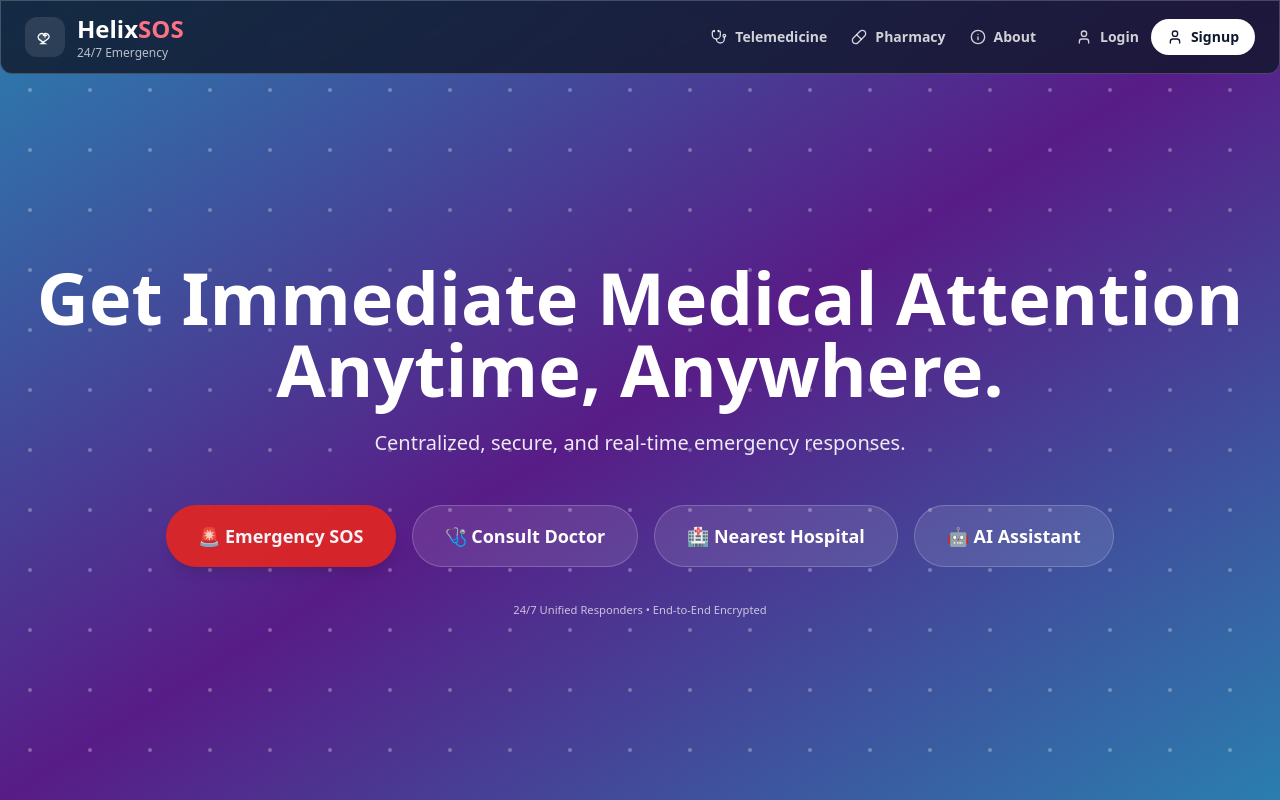
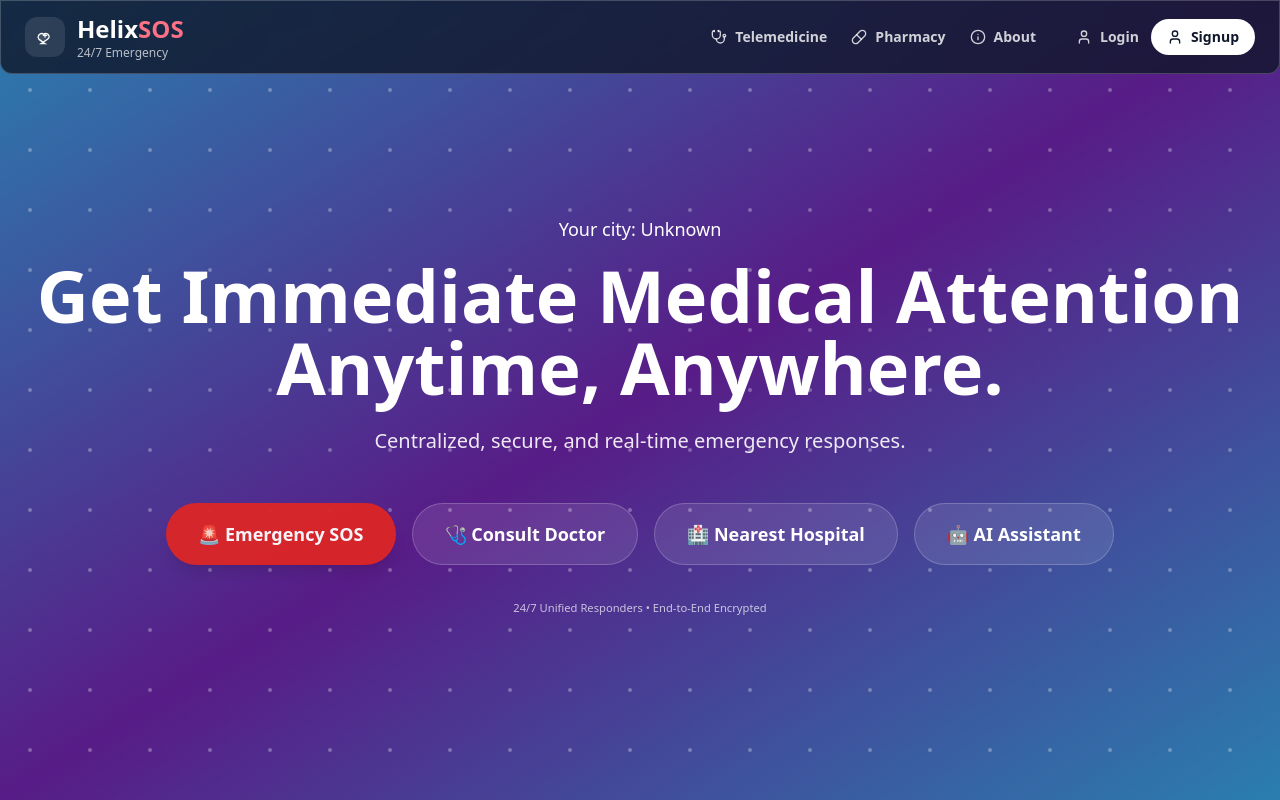
Before and after one commit to OmSharma167/Helix--SOS, a React (Vite) app in the folder Frontend/: page / in a window 1280 px wide. Shown: the top 800 px of the page. Built offline with nearby package versions, Linux system fonts and the light colour scheme; no server answers; a small style sheet from the web is missing.

Commit message:
add location part

```diff
--- a/Frontend/src/Component/LandingPage/Header.jsx
+++ b/Frontend/src/Component/LandingPage/Header.jsx
@@ -240,6 +240,7 @@ export default function Header() {
                   <div className="flex items-center gap-2 px-3 py-2 text-white/70 text-sm">
                     <User className="w-4 h-4" />
                     <span>Welcome, {user.name || "User"}</span>
+
                   </div>
 
                   <button
--- a/Frontend/src/Component/LandingPage/HeroSection.jsx
+++ b/Frontend/src/Component/LandingPage/HeroSection.jsx
@@ -1,16 +1,131 @@
-import React from "react";
+// import React, { useEffect, useState } from "react";
+// import { useNavigate } from "react-router-dom";
+// import { useAuth } from "../../context/AuthContext"; // Import AuthContext
+
+// export default function HeroSection() {
+//   const navigate = useNavigate();
+//   const { user } = useAuth();
+//   const [city, setCity] = useState("");
+
+//   const handleEmergencySOS = () => alert("Emergency SOS triggered");
+//   const handleConsultDoctor = () => navigate("/DoctorLandingpage");
+//   const handleNearestHospital = () => navigate("/Hospital-App");
+//   const handleAIAssistant = () => navigate("/chat-bot");
+
+//   useEffect(() => {
+//     const fetchCity = async () => {
+//       try {
+//         const res = await axios.get("https://get.geojs.io/v1/ip/geo.json");
+//         setCity(res.data.city);
+//       } catch (error) {
+//         console.error("Error fetching city:", error);
+//         setCity("Unknown");
+//       }
+//     };
+
+//     fetchCity();
+//   }, []);
+
+//   return (
+//     <div className="relative z-10 w-full max-w-7xl px-6 py-24 text-center text-white">
+//       <div>
+//         <p>Your city: {city || "Loading..."}</p>
+//       </div>
+//       {user && (
+//         <span className="block mb-4 text-lg font-semibold">
+//           Welcome, {user.name}!
+//         </span>
+//       )}
+//       <h1 className="text-4xl md:text-6xl lg:text-7xl font-extrabold leading-tight">
+//         Get Immediate Medical Attention
+//         <br className="hidden md:block" /> Anytime, Anywhere.
+//       </h1>
+//       <p className="mt-6 text-lg md:text-xl text-white/90 font-light max-w-3xl mx-auto">
+//         Centralized, secure, and real-time emergency responses.
+//       </p>
+
+//       {/* Buttons */}
+//       <div className="mt-12 flex flex-wrap gap-4 justify-center">
+//         <button
+//           onClick={handleEmergencySOS}
+//           className="px-8 py-4 rounded-full bg-red-600 text-white font-bold text-lg shadow-lg hover:scale-105 relative animate-[pulse_1.5s_infinite]"
+//         >
+//           🚨 Emergency SOS
+//         </button>
+
+//         <button
+//           onClick={handleConsultDoctor}
+//           className="px-8 py-4 rounded-full bg-white/10 border border-white/20 text-white font-bold text-lg hover:bg-white/20"
+//         >
+//           🩺 Consult Doctor
+//         </button>
+//         <button
+//           onClick={handleNearestHospital}
+//           className="px-8 py-4 rounded-full bg-white/10 border border-white/20 text-white font-bold text-lg hover:bg-white/20"
+//         >
+//           🏥 Nearest Hospital
+//         </button>
+//         <button
+//           onClick={handleAIAssistant}
+//           className="px-8 py-4 rounded-full bg-white/10 border border-white/20 text-white font-bold text-lg hover:bg-white/20"
+//         >
+//           🤖 AI Assistant
+//         </button>
+//       </div>
+
+//       <div className="mt-8 text-white/70 text-sm">
+//         <small>24/7 Unified Responders • End-to-End Encrypted</small>
+//       </div>
+//     </div>
+//   );
+// }
+
+
+import React, { useEffect, useState } from "react";
 import { useNavigate } from "react-router-dom";
+import { useAuth } from "../../context/AuthContext"; // Import AuthContext
+import axios from "axios"; // ✅ import axios
 
 export default function HeroSection() {
   const navigate = useNavigate();
+  const { user } = useAuth();
+  const [city, setCity] = useState("");
 
   const handleEmergencySOS = () => alert("Emergency SOS triggered");
   const handleConsultDoctor = () => navigate("/DoctorLandingpage");
   const handleNearestHospital = () => navigate("/Hospital-App");
   const handleAIAssistant = () => navigate("/chat-bot");
 
+  useEffect(() => {
+    const fetchCity = async () => {
+      try {
+        const res = await axios.get("https://get.geojs.io/v1/ip/geo.json");
+        setCity(res.data.city || "Unknown");
+      } catch (error) {
+        console.error("Error fetching city:", error);
+        setCity("Unknown");
+      }
+    };
+
+    fetchCity();
+  }, []);
+
   return (
-    <div className="relative z-10 w-full max-w-7xl px-6 py-24 text-center text-white">
+    <div className="relative z-10 w-full max-w-7xl px-6 py-24 pt-12 text-center text-white">
+      {/* City Display */}
+      <div className="flex gap-20 justify-center">
+        <div className="mb-4 text-lg font-medium">
+          {city ? `Your city: ${city}` : "Loading city..."}
+        </div>
+
+        {/* User Welcome */}
+        {user && (
+          <span className="block mb-4 text-lg font-semibold">
+            Welcome, {user.name}!
+          </span>
+        )}
+      </div>
+
       <h1 className="text-4xl md:text-6xl lg:text-7xl font-extrabold leading-tight">
         Get Immediate Medical Attention
         <br className="hidden md:block" /> Anytime, Anywhere.
@@ -34,12 +149,14 @@ export default function HeroSection() {
         >
           🩺 Consult Doctor
         </button>
+
         <button
           onClick={handleNearestHospital}
           className="px-8 py-4 rounded-full bg-white/10 border border-white/20 text-white font-bold text-lg hover:bg-white/20"
         >
           🏥 Nearest Hospital
         </button>
+
         <button
           onClick={handleAIAssistant}
           className="px-8 py-4 rounded-full bg-white/10 border border-white/20 text-white font-bold text-lg hover:bg-white/20"
```
